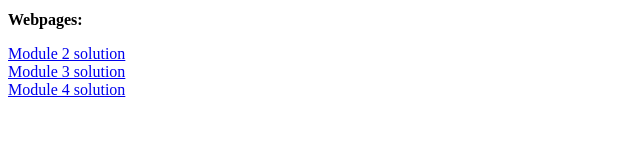
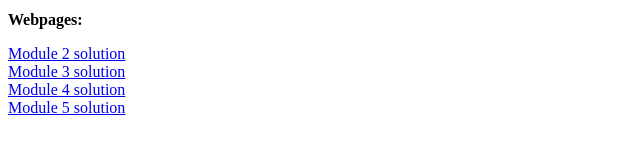
Before and after one commit to nvolfango/coursera-web-dev, a plain HTML site: page index.html in a window 1280 px wide. Shown: the whole page, without its empty margins (0-640 px from the left). Drawn offline with Linux system fonts and the light colour scheme.

Commit message:
Updated index.html

```diff
--- a/index.html
+++ b/index.html
@@ -9,6 +9,7 @@
 	<a href="module2_solution">Module 2 solution</a><br>
 	<a href="module3_solution">Module 3 solution</a><br>
 	<a href="module4_solution">Module 4 solution</a><br>
+	<a href="module5_solution">Module 5 solution</a>
 </p>
 </body>
 </html>
```
